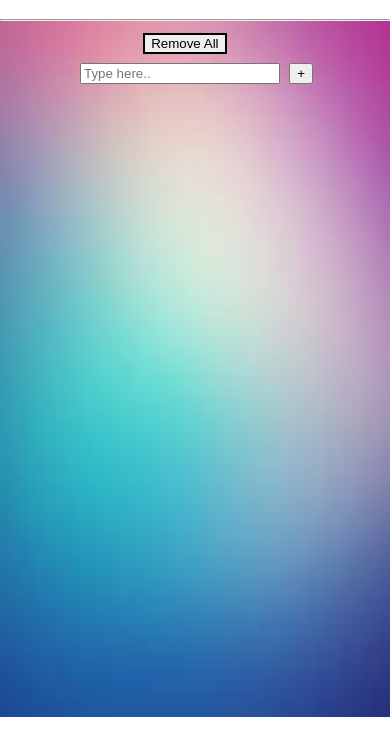
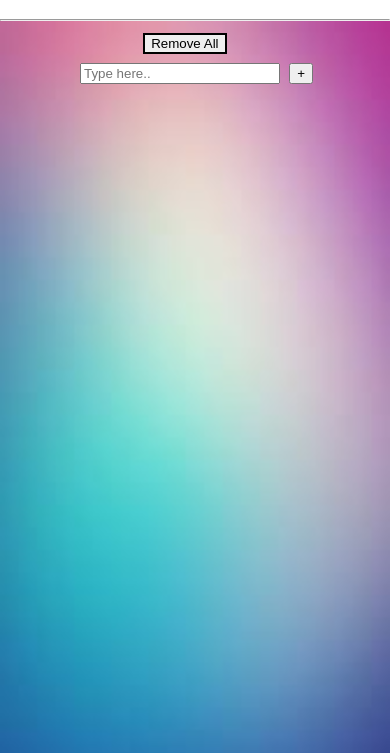
Before and after one commit to Scout707/To-do-list, a plain HTML site: page index.html in a window 390 px wide. Shown: the part 91-844 px from the top of the page. Drawn offline with Linux system fonts and the light colour scheme.

Commit message:
Update style.css

```diff
--- a/style.css
+++ b/style.css
@@ -81,7 +81,7 @@ img{
     img{
         display: block;
         position: absolute;
-        height: fit-content;
+        height: 100%;
         width: 100%;
     }
     header{
```
